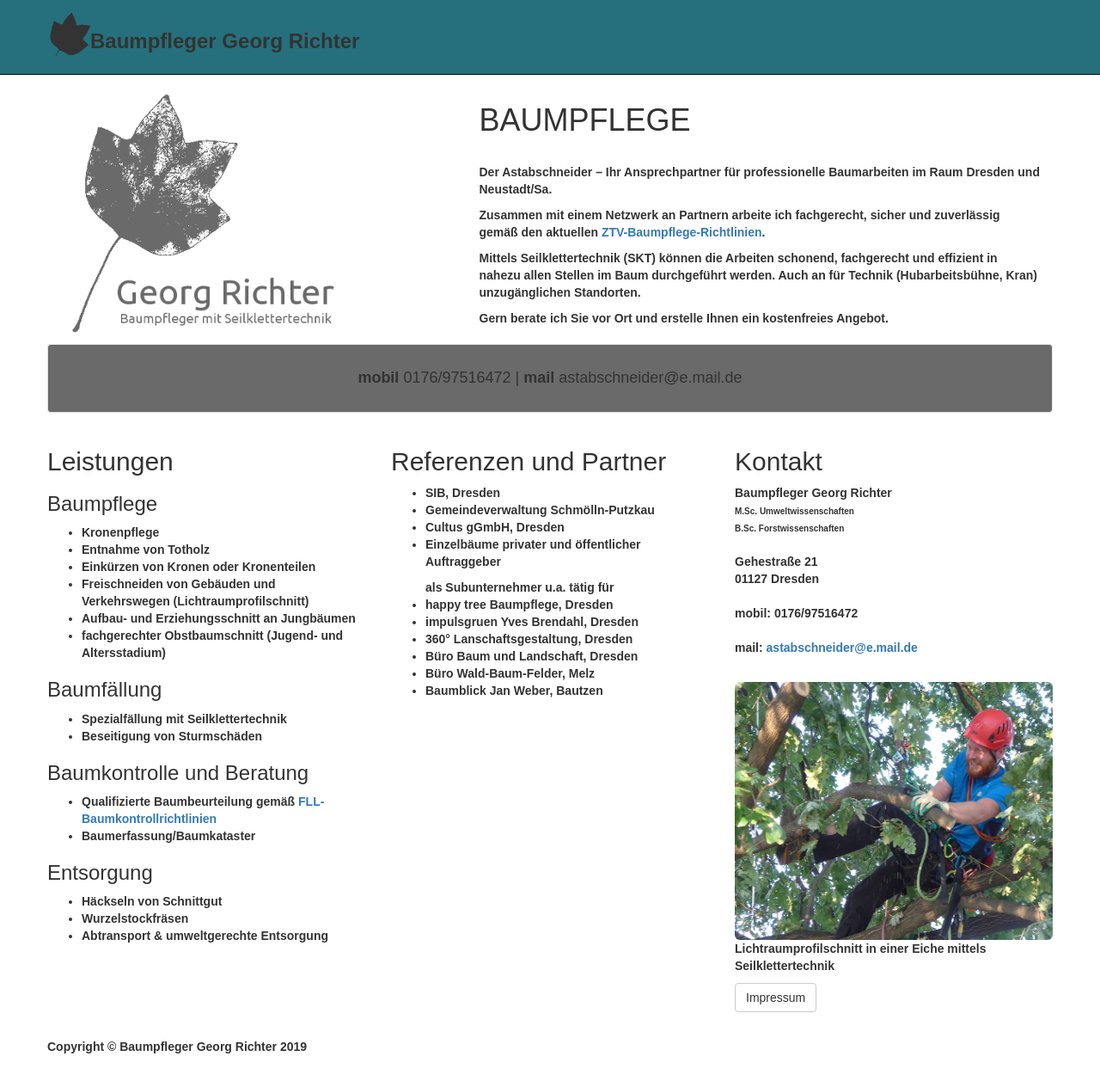
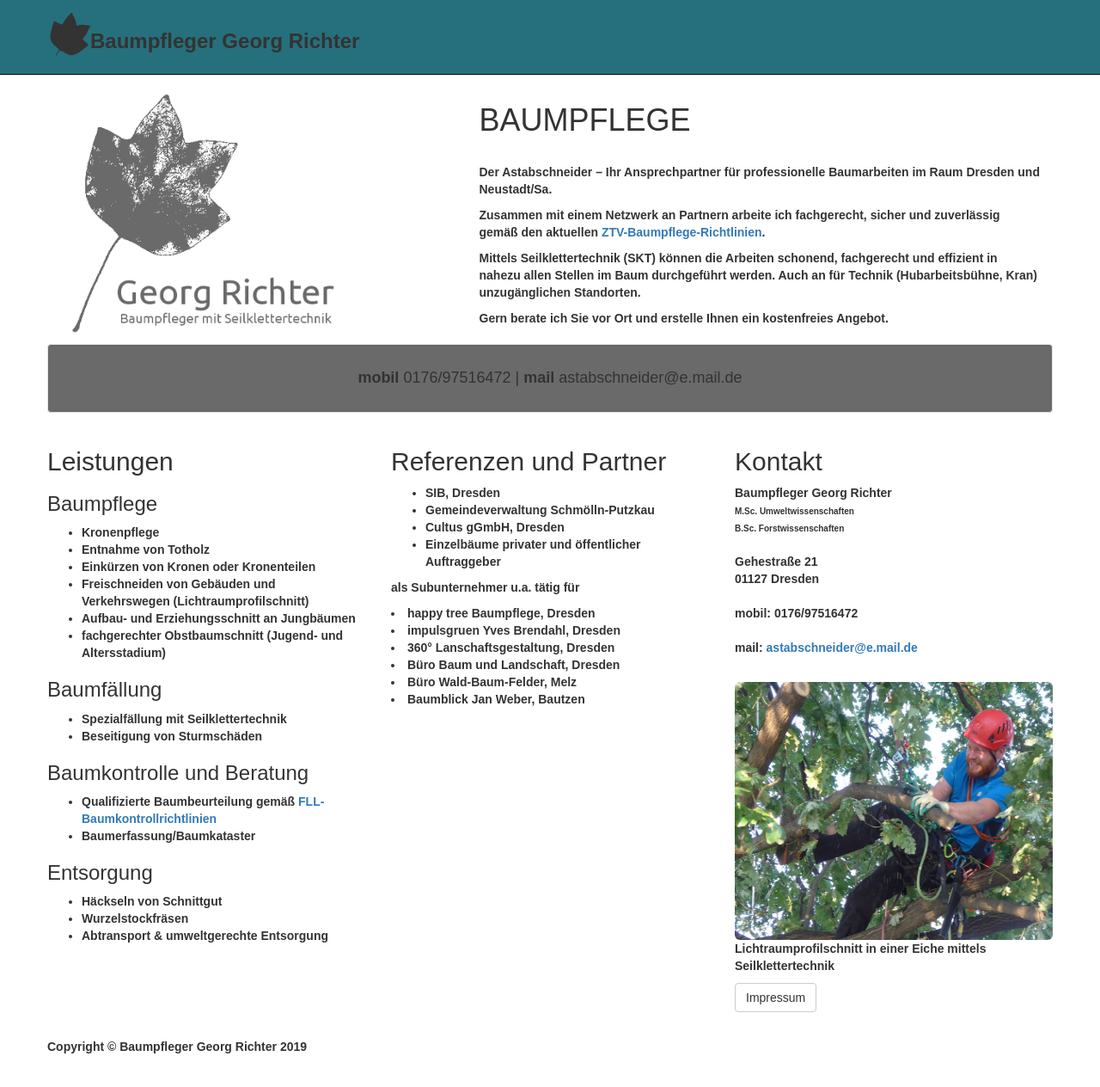
Before and after one commit to astabschneider/astabschneider.github.io, a Jekyll site: the page built from index.html, in a window 1280 px wide and 1267 px high. Shown: the top 1264 px of the window at 86% size. Built offline with Jekyll 4.4.1, drawn with Linux system fonts in a browser that asks for light colours.

Commit message:
updated site

```diff
--- a/index.html
+++ b/index.html
@@ -93,7 +93,8 @@ Gern berate ich Sie vor Ort und erstelle Ihnen ein kostenfreies Angebot.</p>
 	<li>Cultus gGmbH, Dresden</li>
 	<li>Einzelbäume privater und öffentlicher Auftraggeber</li>
 	</ul>
-	<ul>
+
+	<p>
 	als Subunternehmer u.a. tätig für
 
 	<li>happy tree Baumpflege, Dresden</li>
@@ -103,7 +104,7 @@ Gern berate ich Sie vor Ort und erstelle Ihnen ein kostenfreies Angebot.</p>
 	<li>Büro Wald-Baum-Felder, Melz</li>
 	<li>Baumblick Jan Weber, Bautzen</li>
 
-	</ul>
+	</p>
 
 
 
```
